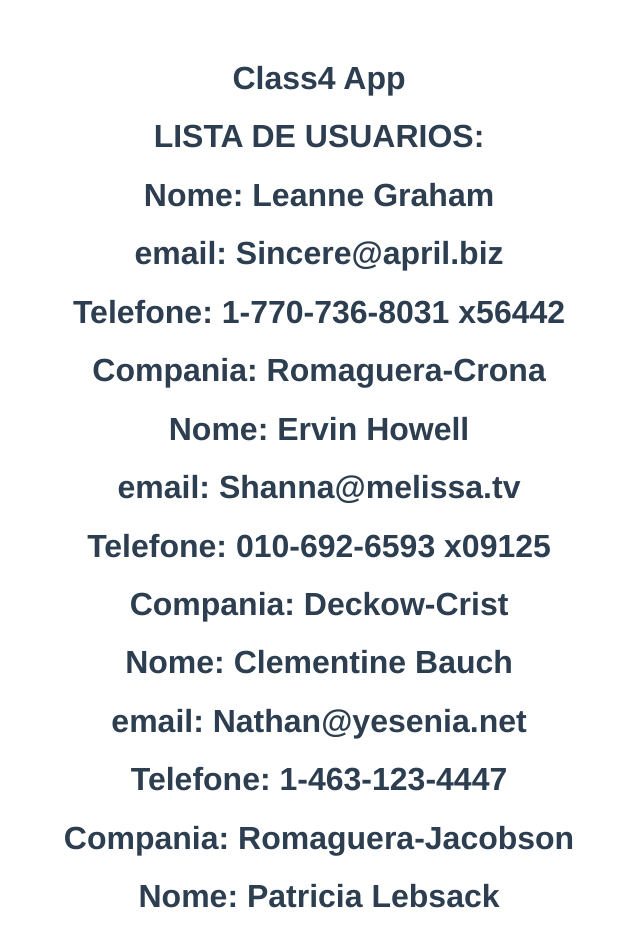
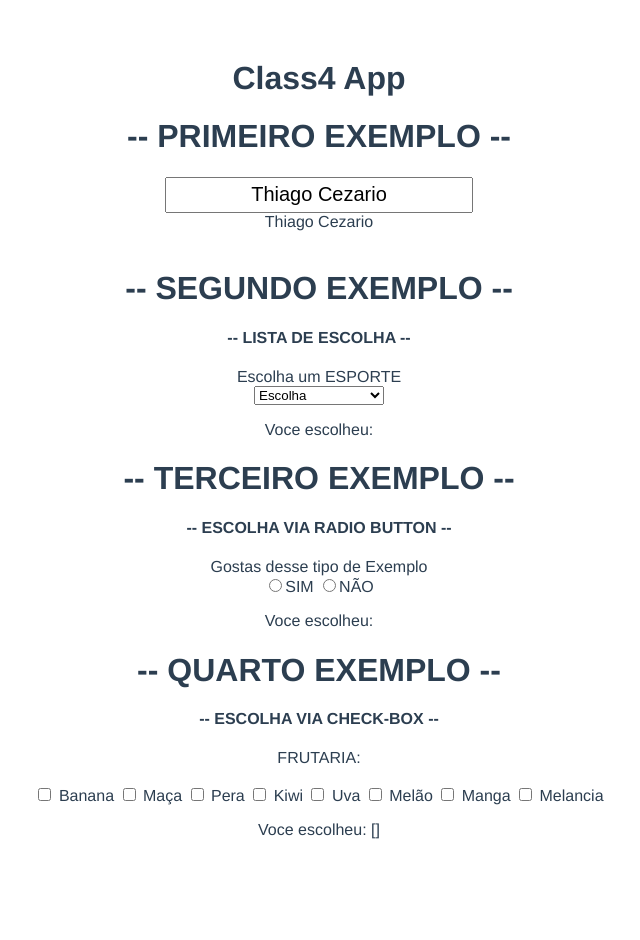
Before and after one commit to Thiago-cez/Vue3, a Vue app in the folder aprendendo-vue/: page / in a window 1280 px wide. Shown: the top 940 px of the page, without its empty margins (321-961 px from the left). After the commit the page ends 855 px from the top, so only its background shows below. Built offline with nearby package versions, Linux system fonts and the light colour scheme.

Commit message:
feat: finish class 8

```diff
--- a/aprendendo-vue/src/App.vue
+++ b/aprendendo-vue/src/App.vue
@@ -1,15 +1,61 @@
 <template>
   <HelloWorld msg="Class4 App"/>
-  <h1>LISTA DE USUARIOS: </h1>
-  <div
-      v-for="usuario in users"
-      v-bind:key="usuario.id"
-   >
-    <h1>Nome: {{ usuario.name }}</h1>
-    <h1>email: {{ usuario.email }}</h1>
-    <h1>Telefone: {{ usuario.phone }}</h1>
-    <h1>Compania: {{ usuario.company.name }}</h1>
-  </div>
+
+    <div>
+    <h1> -- PRIMEIRO EXEMPLO -- </h1>
+    <input id="inputField" v-model="teste1" placeholder="Digite algo aqui e veja a magica acontecer"><br>
+    {{ teste1 }}
+
+    </div><br>
+
+    <div>
+      <h1> -- SEGUNDO EXEMPLO -- </h1>
+      <h4> -- LISTA DE ESCOLHA -- </h4>
+
+      <label> Escolha um ESPORTE </label><br>
+      <select v-model="teste2" value="">
+        <option value="">Escolha</option>
+        <option value="Futebol">Futebol</option>
+        <option value="Handball">Handball</option>
+        <option value="Volei">Volei</option>
+        <option value="Natação">Natação</option>
+        <option value="Corrida">Corrida</option>
+        <option value="Judô">Judô</option>
+        <option value="Tiro Livre">Tiro Livre</option>
+        <option value="Baseball">Baseball</option>
+        <option value="American Football">American Football</option>
+      </select>
+
+      <p> Voce escolheu: {{ teste2 }}</p>
+    </div>
+
+    <div>
+      <h1> -- TERCEIRO EXEMPLO -- </h1>
+      <h4> -- ESCOLHA VIA RADIO BUTTON -- </h4>
+
+      <label> Gostas desse tipo de Exemplo </label><br>
+       <input v-model="teste3" type="radio" value="SIM">SIM
+       <input v-model="teste3" type="radio" value="NÃO" >NÃO
+
+      <p> Voce escolheu: {{ teste3 }}</p>
+    </div>
+
+    <div>
+      <h1> -- QUARTO EXEMPLO -- </h1>
+      <h4> -- ESCOLHA VIA CHECK-BOX -- </h4>
+
+      <label> FRUTARIA:  </label><br><br>
+       <input v-model="frutaria" type="checkbox" value="BANANA"> Banana
+       <input v-model="frutaria" type="checkbox" value="MACA" > Maça
+       <input v-model="frutaria" type="checkbox" value="PERA" > Pera
+       <input v-model="frutaria" type="checkbox" value="KIWI" > Kiwi
+       <input v-model="frutaria" type="checkbox" value="UVA" > Uva
+       <input v-model="frutaria" type="checkbox" value="MELAO" > Melão
+       <input v-model="frutaria" type="checkbox" value="MANGA" > Manga
+       <input v-model="frutaria" type="checkbox" value="MELANCIA" > Melancia
+
+      <p> Voce escolheu: {{ frutaria }}</p>
+    </div>
 
 </template>
 
@@ -24,146 +70,10 @@
 
   data() {
        return {
-        users: [
-                    {
-                      "id": 1,
-                      "name": "Leanne Graham",
-                      "username": "Bret",
-                      "email": "Sincere@april.biz",
-                      "address": {
-                        "street": "Kulas Light",
-                        "suite": "Apt. 556",
-                        "city": "Gwenborough",
-                        "zipcode": "92998-3874",
-                        "geo": {
-                          "lat": "-37.3159",
-                          "lng": "81.1496"
-                        }
-                      },
-                      "phone": "1-770-736-8031 x56442",
-                      "website": "hildegard.org",
-                      "company": {
-                        "name": "Romaguera-Crona",
-                        "catchPhrase": "Multi-layered client-server neural-net",
-                        "bs": "harness real-time e-markets"
-                      }
-                    },
-                    {
-                      "id": 2,
-                      "name": "Ervin Howell",
-                      "username": "Antonette",
-                      "email": "Shanna@melissa.tv",
-                      "address": {
-                        "street": "Victor Plains",
-                        "suite": "Suite 879",
-                        "city": "Wisokyburgh",
-                        "zipcode": "90566-7771",
-                        "geo": {
-                          "lat": "-43.9509",
-                          "lng": "-34.4618"
-                        }
-                      },
-                      "phone": "010-692-6593 x09125",
-                      "website": "anastasia.net",
-                      "company": {
-                        "name": "Deckow-Crist",
-                        "catchPhrase": "Proactive didactic contingency",
-                        "bs": "synergize scalable supply-chains"
-                      }
-                    },
-                    {
-                      "id": 3,
-                      "name": "Clementine Bauch",
-                      "username": "Samantha",
-                      "email": "Nathan@yesenia.net",
-                      "address": {
-                        "street": "Douglas Extension",
-                        "suite": "Suite 847",
-                        "city": "McKenziehaven",
-                        "zipcode": "59590-4157",
-                        "geo": {
-                          "lat": "-68.6102",
-                          "lng": "-47.0653"
-                        }
-                      },
-                      "phone": "1-463-123-4447",
-                      "website": "ramiro.info",
-                      "company": {
-                        "name": "Romaguera-Jacobson",
-                        "catchPhrase": "Face to face bifurcated interface",
-                        "bs": "e-enable strategic applications"
-                      }
-                    },
-                    {
-                      "id": 4,
-                      "name": "Patricia Lebsack",
-                      "username": "Karianne",
-                      "email": "Julianne.OConner@kory.org",
-                      "address": {
-                        "street": "Hoeger Mall",
-                        "suite": "Apt. 692",
-                        "city": "South Elvis",
-                        "zipcode": "53919-4257",
-                        "geo": {
-                          "lat": "29.4572",
-                          "lng": "-164.2990"
-                        }
-                      },
-                      "phone": "493-170-9623 x156",
-                      "website": "kale.biz",
-                      "company": {
-                        "name": "Robel-Corkery",
-                        "catchPhrase": "Multi-tiered zero tolerance productivity",
-                        "bs": "transition cutting-edge web services"
-                      }
-                    },
-                    {
-                      "id": 5,
-                      "name": "Chelsey Dietrich",
-                      "username": "Kamren",
-                      "email": "Lucio_Hettinger@annie.ca",
-                      "address": {
-                        "street": "Skiles Walks",
-                        "suite": "Suite 351",
-                        "city": "Roscoeview",
-                        "zipcode": "33263",
-                        "geo": {
-                          "lat": "-31.8129",
-                          "lng": "62.5342"
-                        }
-                      },
-                      "phone": "(254)954-1289",
-                      "website": "demarco.info",
-                      "company": {
-                        "name": "Keebler LLC",
-                        "catchPhrase": "User-centric fault-tolerant solution",
-                        "bs": "revolutionize end-to-end systems"
-                      }
-                    },
-                    {
-                      "id": 6,
-                      "name": "Mrs. Dennis Schulist",
-                      "username": "Leopoldo_Corkery",
-                      "email": "Karley_Dach@jasper.info",
-                      "address": {
-                        "street": "Norberto Crossing",
-                        "suite": "Apt. 950",
-                        "city": "South Christy",
-                        "zipcode": "23505-1337",
-                        "geo": {
-                          "lat": "-71.4197",
-                          "lng": "71.7478"
-                        }
-                      },
-                      "phone": "1-477-935-8478 x6430",
-                      "website": "ola.org",
-                      "company": {
-                        "name": "Considine-Lockman",
-                        "catchPhrase": "Synchronised bottom-line interface",
-                        "bs": "e-enable innovative applications"
-                      }
-                    }
-                  ]
+         teste1: "Thiago Cezario",
+         teste2: "",
+         teste3: "",
+         frutaria: []
        }
   }
 
@@ -171,6 +81,14 @@
 </script>
 
 <style>
+
+#inputField {
+  height: 30px;
+  width: 300px;
+  text-align: center;
+  font-size: 20px;
+}
+
 #app {
   font-family: Avenir, Helvetica, Arial, sans-serif;
   -webkit-font-smoothing: antialiased;
```
Also changed, not shown: 1 other file (tests, documents, lock files or other folders).
